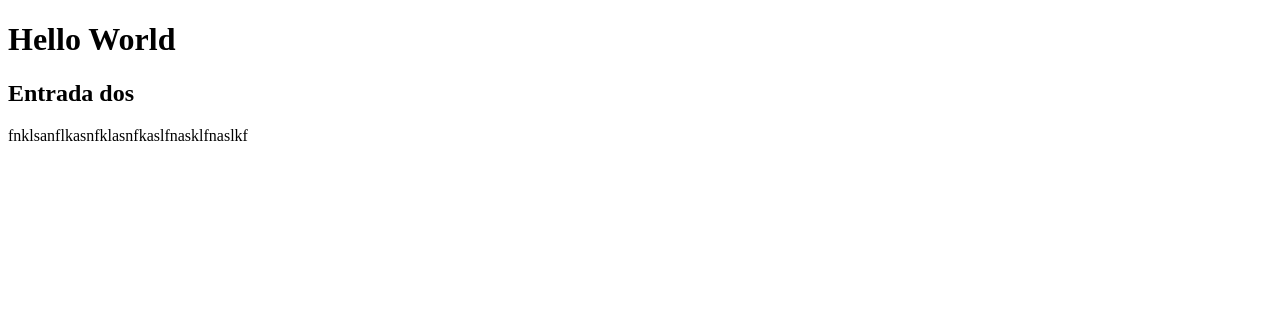
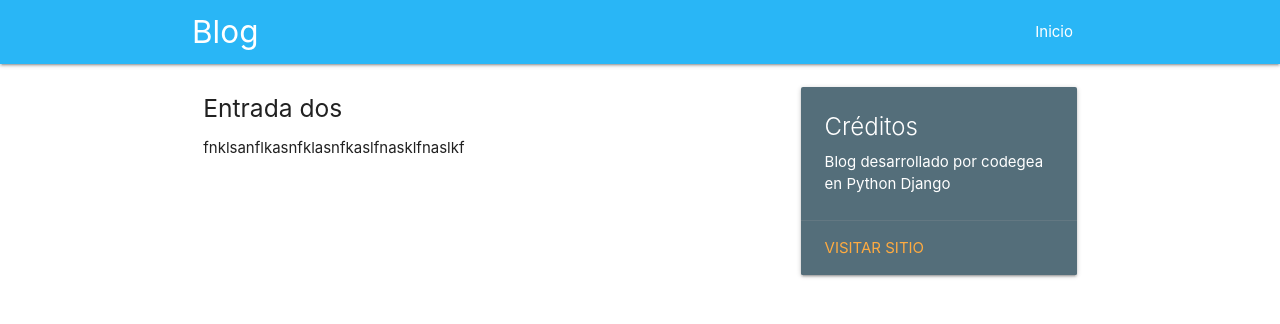
Before and after one commit to pintoderian/blog-django, a Django app: a page that uses templates/post.html in a window 1280 px wide. Shown: the top 324 px of the page. Run offline with Django 3.2, Linux system fonts and the light colour scheme; data comes from the database, SQL or seed files in the repository; both versions use the stored data as it was after the commit.

Commit message:
Mejorando aspecto del blog

```diff
--- a/posts/views.py
+++ b/posts/views.py
@@ -17,7 +17,7 @@ def post_detail(request, slug=None):
     #return HttpResponse("<h1>Post home!</h1>")
     query = get_object_or_404(Post, slug=slug)
     context = {
-        "titulo": "Detalle del post",
+        "titulo": query.titulo,
         "post": query
     }
     return render(request, "post.html", context)
--- /dev/null
+++ b/templates/inc/layout.html
@@ -0,0 +1,34 @@
+<!DOCTYPE html>
+<html lang="en">
+<head>
+    <meta charset="UTF-8">
+    <meta name="viewport" content="width=device-width, initial-scale=1.0">
+    <meta http-equiv="X-UA-Compatible" content="ie=edge">
+    <title>{% if titulo %}{{ titulo }}{% else %} Blog Django {% endif %}</title>
+    {% include "inc/partials/meta.html" %}
+</head>
+<body>
+    {% include "inc/partials/nav.html" %}
+    <div class="container">
+        <div class="section">
+            <div class="row">
+                <div class="col s12 m8">
+                {% block content %}
+                {% endblock %}
+                </div>
+                <div class="col s12 m4">
+                <div class="card blue-grey darken-1">
+                    <div class="card-content white-text">
+                    <span class="card-title">Créditos</span>
+                    <p>Blog desarrollado por codegea en Python Django</p>
+                    </div>
+                    <div class="card-action">
+                    <a href="https://codegea.com">Visitar Sitio</a>
+                    </div>
+                </div>
+                </div>
+            </div>
+        </div>
+    </div>
+</body>
+</html>
--- /dev/null
+++ b/templates/inc/partials/meta.html
@@ -0,0 +1 @@
+<link rel="stylesheet" href="https://cdnjs.cloudflare.com/ajax/libs/materialize/1.0.0-beta/css/materialize.min.css">
--- /dev/null
+++ b/templates/inc/partials/nav.html
@@ -0,0 +1,11 @@
+<nav class="light-blue lighten-1" role="navigation">
+<div class="nav-wrapper container"><a id="logo-container" href="/" class="brand-logo">Blog</a>
+    <ul class="right hide-on-med-and-down">
+        <li><a href="/">Inicio</a></li>
+    </ul>
+    <ul id="nav-mobile" class="sidenav">
+        <li><a href="/">Inicio</a></li>
+    </ul>
+    <a href="#" data-target="nav-mobile" class="sidenav-trigger"><i class="material-icons">menu</i></a>
+</div>
+</nav>
--- a/templates/post.html
+++ b/templates/post.html
@@ -1,16 +1,12 @@
-<!DOCTYPE html>
-<html lang="en">
-<head>
-    <meta charset="UTF-8">
-    <meta name="viewport" content="width=device-width, initial-scale=1.0">
-    <meta http-equiv="X-UA-Compatible" content="ie=edge">
-    <title>{{ titulo }}</title>
-</head>
-<body>
-    <h1>Hello World</h1>
-    <h2>{{ post.titulo }}</h2>
-    <p>
-        {{ post.contenido }}
-    </p>
-</body>
-</html>
+{% extends 'inc/layout.html' %}
+
+{% block content %}
+<div class="row">
+    <div class="col s12 m12">
+        <h5>{{ post.titulo }}</h5>
+        <p>
+            {{ post.contenido }}
+        </p>
+    </div>
+</div>
+{% endblock %}
```
Also changed, not shown: templates/index.html (+13 -14 lines), db.sqlite3.
